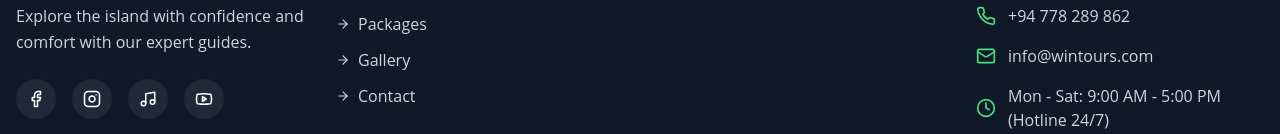
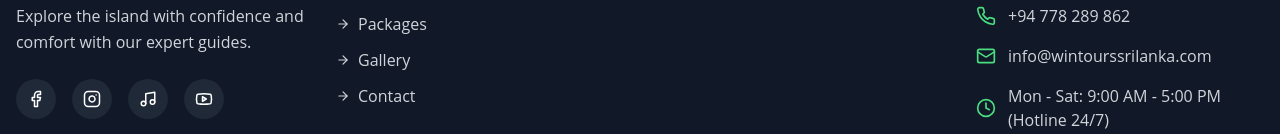
Before and after one commit to lgnnkumarasiri1/Wintours.SriLanka, a React (Vite) app: page /contact in a window 1280 px wide. Shown: the part 2559-2693 px from the top of the page. Built offline with nearby package versions, Linux system fonts and the light colour scheme.

Commit message:
SeventySeven Changes

```diff
--- a/src/components/Footer.tsx
+++ b/src/components/Footer.tsx
@@ -202,10 +202,10 @@ const Footer = () => {
               <li className="flex items-center">
                 <Mail size={20} className="mr-3 text-green-400 flex-shrink-0" />
                 <a
-                  href="mailto:info@wintours.com"
+                  href="mailto:info@wintourssrilanka.com"
                   className="text-gray-300 hover:text-green-400 transition-colors"
                 >
-                  info@wintours.com
+                  info@wintourssrilanka.com
                 </a>
               </li>
               <li className="flex items-center">
--- a/src/pages/Contact.tsx
+++ b/src/pages/Contact.tsx
@@ -52,7 +52,7 @@ const Contact = () => {
     }, 1500)
   }
   const handleEmailClick = () => {
-    window.location.href = 'mailto:info@wintours.com'
+    window.location.href = 'mailto:info@wintourssrilanka.com'
   }
   const handleWhatsAppClick = () => {
     window.open('https://wa.me/94778289862', '_blank')
@@ -117,8 +117,7 @@ const Contact = () => {
               <h3 className="text-xl font-bold mb-2 text-gray-800">Email</h3>
               <p className="text-gray-600">
                 info@wintours.com
-                <br />
-                bookings@wintours.com
+
               </p>
             </div>
             <div className="bg-gray-50 p-6 rounded-lg text-center hover:shadow-lg transition-shadow">
--- a/src/pages/ShortInquiry.tsx
+++ b/src/pages/ShortInquiry.tsx
@@ -110,7 +110,7 @@ const ShortInquiry = () => {
                     Processing...
                   </> : <>
                     <Mail size={18} className="mr-2" />
-                    <a href="mailto:info@wintours.com">
+                    <a href="mailto:info@wintourssrilanka.com">
                       Submit via Email
                     </a>
                   </>}
```
